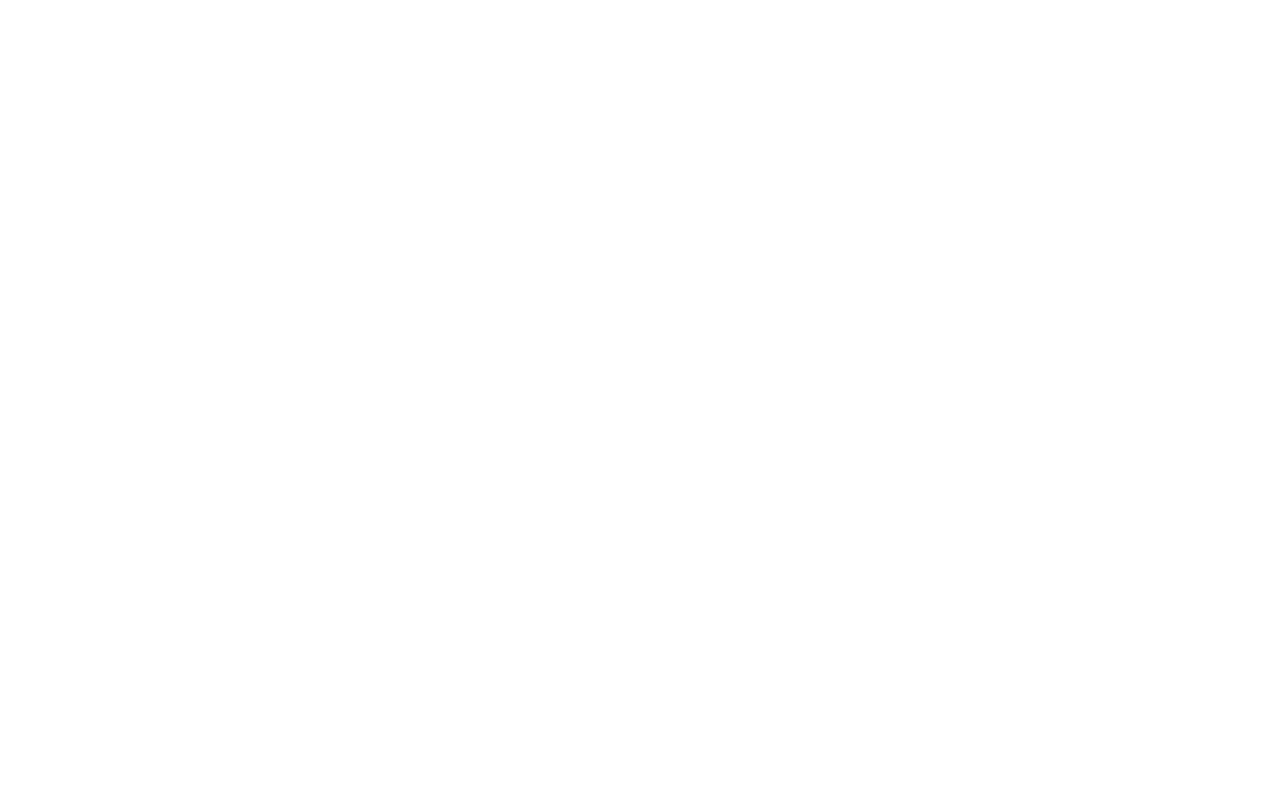
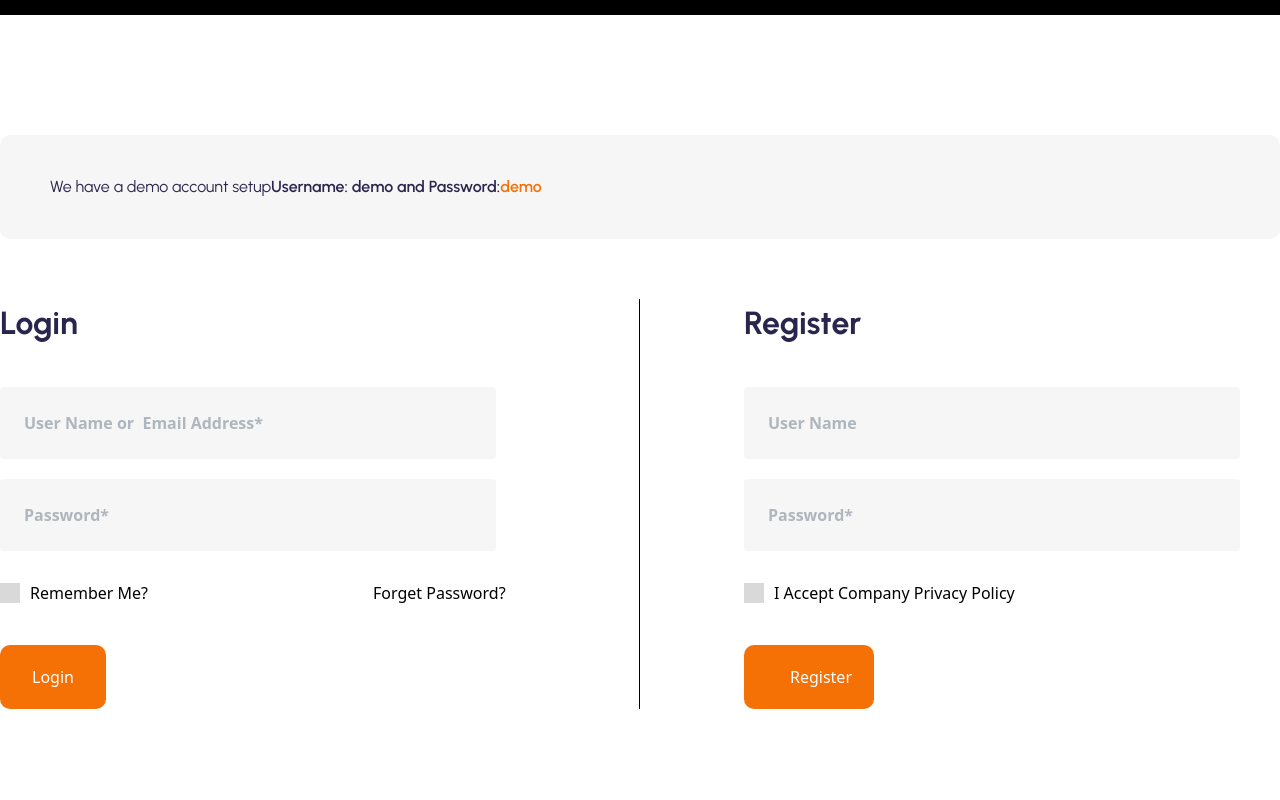
Before and after one commit to basudevkumer/eduact-frontend-design, a React (Vite) app: page /login in a window 1280 px wide. Before the commit this address had no page. Shown: the part 540-1340 px from the top of the page. Before the commit the page ends 800 px from the top, so only its background shows below. Built offline with nearby package versions, Linux system fonts and the light colour scheme.

Commit message:
complet TeacherPart and Gallary and LoginPart

```diff
--- a/src/App.jsx
+++ b/src/App.jsx
@@ -7,6 +7,9 @@
 import Course from './page/Course'
 import Pages from './page/Pages'
 import Shop from './page/Shop'
+import Teacher from './page/Teacher'
+import Gallary from './page/Gallary'
+import Login from './page/Login'
 
 const App = () => {
   return (
@@ -20,6 +23,9 @@
           <Route path='/course' element={<Course/>}/>
           <Route path='/page' element={<Pages/>}/>
           <Route path='/shop' element={<Shop/>}/>
+          <Route path='/teacher' element={<Teacher/>}/>
+          <Route path='/gallary' element={<Gallary/>}/>
+          <Route path='/login' element={<Login/>}/>
       </Route>
     </Routes>
     </BrowserRouter>
--- /dev/null
+++ b/src/component/GallaryPart.jsx
@@ -0,0 +1,46 @@
+import React from 'react'
+import Bredcrumb from './commonComponent/Bredcrumb'
+import Container from './commonComponent/Container'
+import { FaPlus } from 'react-icons/fa'
+
+const GallaryPart = () => {
+  return (
+    <div>
+        <Bredcrumb slug={"Gallery"} slugHeading={"Home  /  Course"} />
+        <Container>
+        <div className='py-30 '>
+        <div className='one flex gap-9'>
+          <div className="one relative overflow-hidden group w-104 h-133.25 rounded-[233px] bg-[#152B4A]">
+          <div className=' flex justify-center items-center bg-[rgba(79,94,228,0.62)]  rounded-[233px] top-full absolute h-full  duration-300 ease-in-out w-full group-hover:top-0'>
+            <FaPlus className=' text-white' /></div>
+          </div>
+           <div className="one relative overflow-hidden group w-104 h-133.25 rounded-[233px] bg-[#152B4A]">
+          <div className=' flex justify-center items-center bg-[rgba(79,94,228,0.62)]  rounded-[233px] top-full absolute h-full  duration-300 ease-in-out w-full group-hover:top-0'>
+            <FaPlus className=' text-white' /></div>
+          </div>
+            <div className="one relative overflow-hidden group w-104 h-133.25 rounded-[233px] bg-[#152B4A]">
+          <div className=' flex justify-center items-center bg-[rgba(79,94,228,0.62)]  rounded-[233px] top-full absolute h-full  duration-300 ease-in-out w-full group-hover:top-0'>
+            <FaPlus className=' text-white' /></div>
+          </div>
+        </div>
+        <div className='one flex gap-9 pt-10'>
+          <div className="one relative overflow-hidden group w-104 h-133.25 rounded-[233px] bg-[#152B4A]">
+          <div className=' flex justify-center items-center bg-[rgba(79,94,228,0.62)]  rounded-[233px] top-full absolute h-full  duration-300 ease-in-out w-full group-hover:top-0'>
+            <FaPlus className=' text-white' /></div>
+          </div>
+           <div className="one relative overflow-hidden group w-104 h-133.25 rounded-[233px] bg-[#152B4A]">
+          <div className=' flex justify-center items-center bg-[rgba(79,94,228,0.62)]  rounded-[233px] top-full absolute h-full  duration-300 ease-in-out w-full group-hover:top-0'>
+            <FaPlus className=' text-white' /></div>
+          </div>
+            <div className="one relative overflow-hidden group w-104 h-133.25 rounded-[233px] bg-[#152B4A]">
+          <div className=' flex justify-center items-center bg-[rgba(79,94,228,0.62)]  rounded-[233px] top-full absolute h-full  duration-300 ease-in-out w-full group-hover:top-0'>
+            <FaPlus className=' text-white' /></div>
+          </div>
+        </div>
+            </div>
+        </Container>
+    </div>
+  )
+}
+
+export default GallaryPart
--- /dev/null
+++ b/src/component/LoginPart.jsx
@@ -0,0 +1,72 @@
+import React from 'react'
+import Bredcrumb from './commonComponent/Bredcrumb'
+import Container from './commonComponent/Container'
+
+const LoginPart = () => {
+  return (
+    <div>
+        <div className='bg-black text-center pt-[174px] pb-[154px]'>
+        <h2 className='text-[50px] font-bold font-urbanist text-white capitalize'>login</h2>
+        <p className='text-white text-[20px] font-normal font-urbanist pt-5'>Home  /  Course</p>
+    </div>
+    <Container>
+       <div className='py-[120px]'>
+         <div className='bg-[#F6F6F6] py-10 px-[50px] flex rounded-[10px]'>
+            <span className='font-urbanist font-normal text-[#2A254D]'>We have a demo account setup</span>
+           <p className='font-urbanist font-semibold text-[#2A254D]'> Username: demo and Password: </p>
+           <span className='font-urbanist font-semibold text-[#F57005]'>demo</span>
+        </div>
+
+        <div className='grid grid-cols-2'>
+          <div className='my-15 border-r'>
+            <h3 className='font-urbanist font-bold text-[32px] text-[#2A254D] mb-[40px]'>Login</h3>
+          <input type="text"
+          placeholder='User Name or  Email Address*'
+          className='py-6 ps-6 outline-none bg-[#F6F6F6] font-semibold text-[16px] w-124 rounded-[4px] text-[#697585] ' />
+
+           <input type="Password"
+          placeholder='Password*'
+          className='py-6 ps-6 outline-none w-124 rounded-[4px] bg-[#F6F6F6] font-semibold text-[16px] text-[#697585] mt-5' />
+           <div>
+            <div className='flex mt-[30px]'>
+              <div className='flex items-center'>
+                <div className='w-5 h-5 bg-[#D9D9D9]'></div>
+                <p className='ml-[10px]'>Remember Me?</p>
+              </div>
+              <p className=' ml-[225px]'>Forget Password?</p>
+            </div>
+           </div>
+           <button className='py-5 px-8 hover:bg-amber-600 duration-300 text-white bg-[#F57005] rounded-[10px] mt-10'>Login</button>
+          </div>
+
+          <div className='pl-[104px]'>
+             <div className='py-15'>
+
+            <h3 className='font-urbanist font-bold text-[32px] text-[#2A254D] mb-10'>Register</h3>
+          <input type="text"
+          placeholder='User Name'
+          className='py-6 ps-6 outline-none bg-[#F6F6F6] font-semibold text-[16px] w-124 rounded-[4px] text-[#697585] ' />
+
+           <input type="Password"
+          placeholder='Password*'
+          className='py-6 ps-6 outline-none w-124 rounded-[4px] bg-[#F6F6F6] font-semibold text-[16px] text-[#697585] mt-5' />
+           <div>
+            <div className='flex mt-[30px]'>
+              <div className='flex items-center'>
+                <div className='w-5 h-5 bg-[#D9D9D9]'></div>
+                <p className='ml-[10px]'>I Accept Company Privacy Policy</p>
+              </div>
+              {/* <p className=' ml-[225px]'>Forget Password?</p> */}
+            </div>
+           </div>
+           <button className='py-5 ps-6 w-32.5 hover:bg-amber-600 duration-300 text-white bg-[#F57005] rounded-[10px] mt-10'>Register</button>
+          </div>
+          </div>
+        </div>
+       </div>
+    </Container>
+    </div>
+  )
+}
+
+export default LoginPart
--- /dev/null
+++ b/src/component/TeacherPart.jsx
@@ -0,0 +1,34 @@
+import React from 'react'
+import Container from './commonComponent/Container'
+import Capsule from './commonComponent/Capsule'
+import Bredcrumb from './commonComponent/Bredcrumb'
+
+const TeacherPart = () => {
+  return (
+    <div>
+        <div className='bg-black'>
+              <Bredcrumb slug={"Teacher"} slugHeading={"Home  /  Teacher"} />
+            </div>
+        <Container>
+
+            <div className='main py-[120px]'>
+
+                <div className="one flex gap-9 ">
+                    <Capsule teacherName={"Devon Lane"} department={"UI/UX Designer"} />
+                    <Capsule teacherName={"Devon Lane"} department={"UI/UX Designer"} />
+                    <Capsule teacherName={"Devon Lane"} department={"UI/UX Designer"} />
+                </div>
+                <div className="two flex gap-9 pt-[50px]">
+                    <Capsule teacherName={"Devon Lane"} department={"UI/UX Designer"} />
+                    <Capsule teacherName={"Devon Lane"} department={"UI/UX Designer"} />
+                    <Capsule teacherName={"Devon Lane"} department={"UI/UX Designer"} />
+                </div>
+
+            </div>
+        </Container>
+
+    </div>
+  )
+}
+
+export default TeacherPart
--- /dev/null
+++ b/src/page/Gallary.jsx
@@ -0,0 +1,12 @@
+import React from 'react'
+import GallaryPart from '../component/GallaryPart'
+
+const Gallary = () => {
+  return (
+    <div>
+        <GallaryPart />
+    </div>
+  )
+}
+
+export default Gallary
--- /dev/null
+++ b/src/page/Login.jsx
@@ -0,0 +1,12 @@
+import React from 'react'
+import LoginPart from '../component/LoginPart'
+
+const Login = () => {
+  return (
+    <div>
+        <LoginPart/>
+    </div>
+  )
+}
+
+export default Login
--- /dev/null
+++ b/src/page/Teacher.jsx
@@ -0,0 +1,12 @@
+import React from 'react'
+import TeacherPart from '../component/TeacherPart'
+
+const Teacher = () => {
+  return (
+    <div>
+        <TeacherPart/>
+    </div>
+  )
+}
+
+export default Teacher
```
Also changed, not shown: 1 other file (tests, documents, lock files or other folders).
